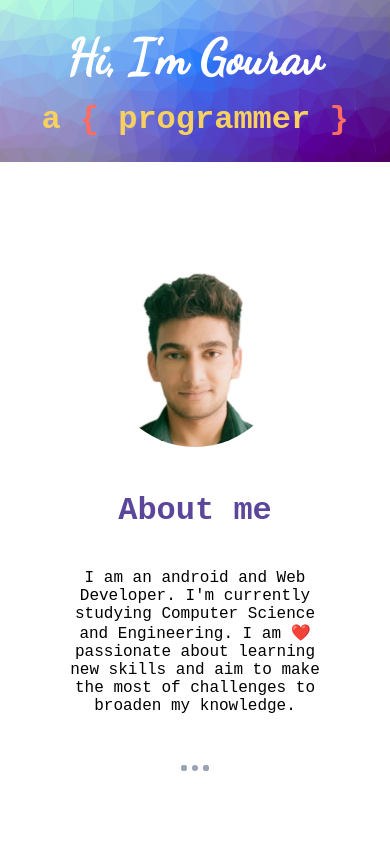
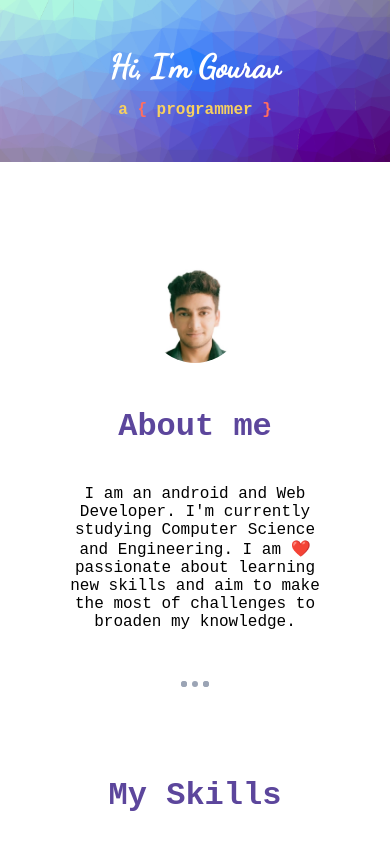
Before and after one commit to Gourav1632/Portfolio, a plain HTML site: page index.html in a window 390 px wide. Shown: the top 844 px of the page. Drawn offline with Linux system fonts and the light colour scheme; a web font is replaced by a local one.

Commit message:
style.css

```diff
--- a/style.css
+++ b/style.css
@@ -53,8 +53,8 @@ span{
     flex-direction: column;
 }
 #profile-pic{
-    height: 180px;
-    width: 180px;
+    height: 10rem;
+    width: 10rem;
     border-radius: 50%;
 }
 .about h2{
@@ -157,10 +157,17 @@ a{
 
 @media (max-width: 768px ){
     .intro h1{
-        font-size: 3rem;
+        font-size: 2rem;
     }
     .intro h2{
-        font-size: 2rem;
+        font-size: 1rem;
+    }
+    #profile-pic{
+        height: 6rem;
+        width: 6rem;
+    }
+    .skill-images{
+        margin-right: 0px;
     }
     .skills > div{
         flex-direction: column;
```
